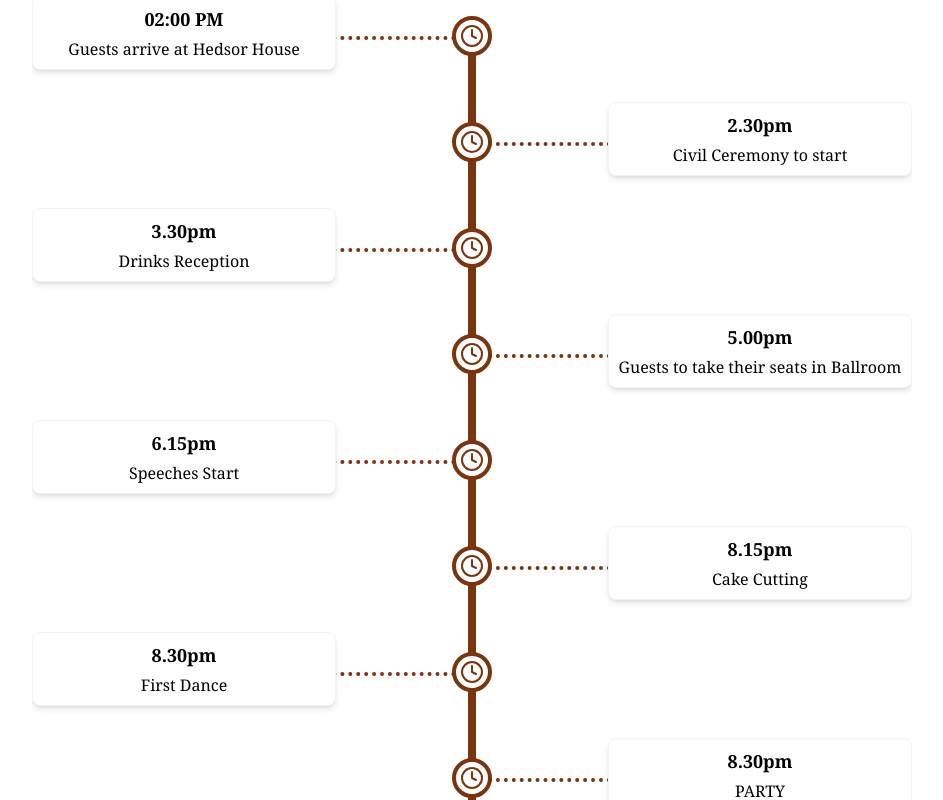
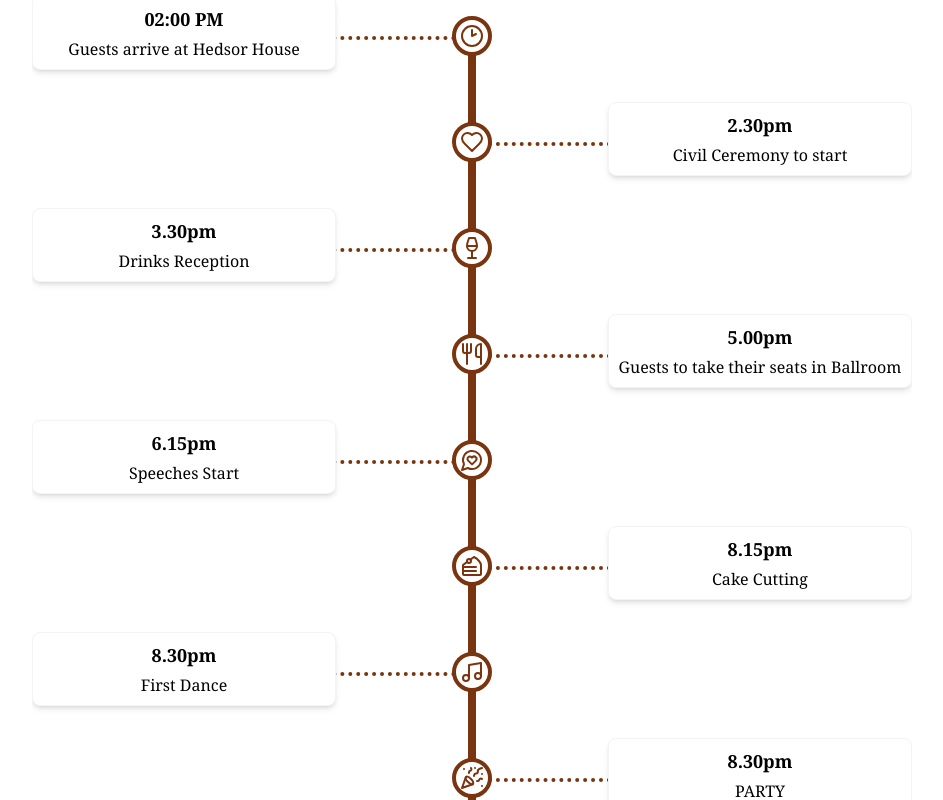
Before and after one commit to coolbigbear/wedding-website, a React (Vite) app: page / in a window 1280 px wide. Shown: the part 1120-1920 px from the top of the page, without its empty margins (168-1111 px from the left). Built offline with nearby package versions, Linux system fonts and the light colour scheme; a web font is replaced by a local one.

Commit message:
Added qanda, timeline icons

```diff
--- a/src/components/Timeline.jsx
+++ b/src/components/Timeline.jsx
@@ -1,5 +1,5 @@
 import React, { useEffect, useState } from 'react';
-import { Clock, Heart, Camera, Gift, Utensils, Music, Wine } from 'lucide-react';
+import { Clock, Heart, Camera, Gift, Utensils, Music, Wine, Car, Clock2, CarFront, PartyPopper, MessageCircleHeart, CakeSlice } from 'lucide-react';
 import TimelineCard from './TimelineCard';
 
 const WeddingTimeline = ({ itinerary }) => {
@@ -40,13 +40,15 @@ const WeddingTimeline = ({ itinerary }) => {
 
 	// Map string icon names to components
 	const iconMap = {
-		Clock: <Clock size={24} />,
+		Clock: <Clock2 size={24} />,
 		Heart: <Heart size={24} />,
-		Camera: <Camera size={24} />,
-		Gift: <Gift size={24} />,
+		Wine: <Wine size={24} />,
 		Utensils: <Utensils size={24} />,
+		Speech: <MessageCircleHeart size={24} />,
+		Cake: <CakeSlice size={24} />,
 		Music: <Music size={24} />,
-		Wine: <Wine size={24} />,
+		Party: <PartyPopper size={24} />,
+		Car: <CarFront size={24} />,
 	};
 
 	const heightToMatch = useMatchHeight('timeline', 'timeline-card');
--- a/src/translations.js
+++ b/src/translations.js
@@ -10,7 +10,8 @@ export const translations = {
         homeCards: [
             { title: "Our story", imageUrl: "/images/big-weekend.jpeg", link: "/about" },
             { title: "Other events", imageUrl: "/images/other.jpeg", link: "/events" },
-            { title: "Attire", imageUrl: "/images/attire.jpeg", link: "/attire" }
+            { title: "Attire", imageUrl: "/images/attire.jpeg", link: "/attire" },
+            { title: "Questions & Answers", imageUrl: "/images/qanda.jpeg", link: "/qanda" }
         ],
         attire: {
             title: "Attire",
@@ -54,14 +55,14 @@ export const translations = {
             title: "Order of the day",
             events: [
                 { time: "02:00 PM", title: "Guests arrive at Hedsor House", icon: "Clock" },
-                { time: "2.30pm", title: "Civil Ceremony to start", icon: "Clock" },
-                { time: "3.30pm", title: "Drinks Reception", icon: "Clock" },
-                { time: "5.00pm", title: "Guests to take their seats in Ballroom", icon: "Clock" },
-                { time: "6.15pm", title: "Speeches Start", icon: "Clock" },
-                { time: "8.15pm", title: "Cake Cutting", icon: "Clock" },
-                { time: "8.30pm", title: "First Dance", icon: "Clock" },
-                { time: "8.30pm", title: "PARTY", icon: "Clock" },
-                { time: "11.30pm", title: "Guests go home", icon: "Clock" },
+                { time: "2.30pm", title: "Civil Ceremony to start", icon: "Heart" },
+                { time: "3.30pm", title: "Drinks Reception", icon: "Wine" },
+                { time: "5.00pm", title: "Guests to take their seats in Ballroom", icon: "Utensils" },
+                { time: "6.15pm", title: "Speeches Start", icon: "Speech" },
+                { time: "8.15pm", title: "Cake Cutting", icon: "Cake" },
+                { time: "8.30pm", title: "First Dance", icon: "Music" },
+                { time: "8.30pm", title: "PARTY", icon: "Party" },
+                { time: "11.30pm", title: "Guests go home", icon: "Car" },
             ]
         },
         events: {
```
Also changed, not shown: public/images/qanda.jpeg (added).
